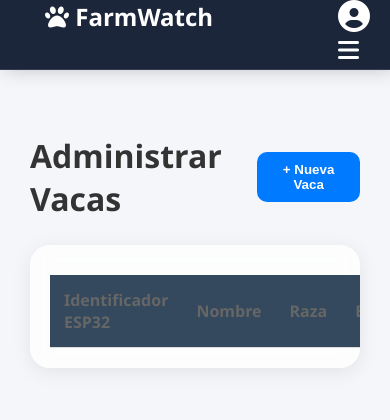
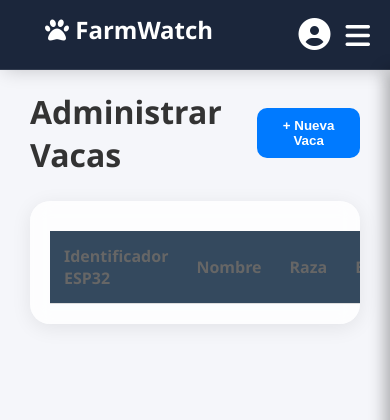
Before and after one commit to isarodri8914/farmwatch2.0, a Flask app: page /cows in a window 390 px wide. Shown: the top 420 px of the page. Run offline with Flask 3, Linux system fonts and the light colour scheme; the visitor is signed in with stand-in values (Sample User, id 1); data that the repository does not hold is empty.

Commit message:
Descripción de lo que cambiaste

```diff
--- a/static/css/navbar.css
+++ b/static/css/navbar.css
@@ -2,9 +2,9 @@
 .navbar {
     width: 260px;
     height: 100vh;
-    background: #1b263b; /* Color sólido para sidebar */
+    background: #1b263b;
     display: flex;
-    flex-direction: column; /* Alineación vertical */
+    flex-direction: column;
     justify-content: flex-start;
     align-items: flex-start;
     padding: 30px 0;
@@ -14,9 +14,10 @@
     z-index: 1000;
     border-right: 1px solid rgba(255,255,255,0.08);
     box-shadow: 4px 0 18px rgba(0,0,0,0.2);
+    transition: transform 0.3s ease; /* Para suavidad en móviles */
 }
 
-/* Ajuste de los contenedores internos */
+/* Contenedores internos */
 .nav-left {
     display: flex;
     flex-direction: column;
@@ -34,16 +35,12 @@
 
 .nav-links {
     display: flex;
-    flex-direction: column; /* Enlaces hacia abajo */
+    flex-direction: column;
     list-style: none;
     padding: 0;
     margin: 0;
     width: 100%;
     gap: 5px;
-}
-
-.nav-links li {
-    width: 100%;
 }
 
 .nav-links li a {
@@ -54,24 +51,25 @@
     text-decoration: none;
     font-size: 15px;
     padding: 14px 25px;
-    border-radius: 0; /* Estilo sidebar */
     transition: 0.3s ease;
 }
 
-/* Hover con efecto lateral */
 .nav-links li a:hover {
     background: rgba(255,255,255,0.05);
     color: #fff;
     padding-left: 30px;
-    border-left: 4px solid #4e73df; /* Color de acento */
+    border-left: 4px solid #4e73df;
 }
 
-/* Sección derecha (Usuario) al fondo */
+/* Usuario al fondo */
 .nav-right {
-    margin-top: auto; /* Empuja el perfil al final */
+    margin-top: auto;
     padding: 20px 25px;
     width: 100%;
     border-top: 1px solid rgba(255,255,255,0.1);
+    display: flex;
+    justify-content: space-between;
+    align-items: center;
 }
 
 .user-menu i {
@@ -79,28 +77,81 @@
     color: white;
 }
 
-/* Ajuste para el contenido principal */
+.hamburger {
+    display: none; /* Oculto en PC */
+    color: white;
+    font-size: 28px;
+    cursor: pointer;
+}
+
+/* Ajuste de página */
 .page-content {
-    margin-left: 260px; /* Deja espacio para el sidebar */
+    margin-left: 260px;
     padding: 30px;
     width: calc(100% - 260px);
 }
 
-/* RESPONSIVE: Vuelve a ser navbar superior en móviles */
+/* === RESPONSIVE (Móviles) === */
 @media(max-width: 850px) {
     .navbar {
         width: 100%;
         height: 70px;
         flex-direction: row;
         justify-content: space-between;
+        align-items: center;
         padding: 0 20px;
         border-right: none;
         border-bottom: 1px solid rgba(255,255,255,0.1);
+        background: #1b263b;
     }
 
-    .nav-left { flex-direction: row; gap: 10px; width: auto; }
-    .nav-links { display: none; } /* El JS mobile-menu se encarga */
-    .hamburger { display: block; color: white; font-size: 24px; }
-    .page-content { margin-left: 0; width: 100%; padding-top: 90px; }
-    .nav-right { margin-top: 0; width: auto; border: none; padding: 0; }
+    .nav-left { flex-direction: row; width: auto; gap: 0; }
+    .nav-links { display: none; } /* Ocultamos los links normales */
+
+    .nav-right {
+        margin-top: 0;
+        width: auto;
+        border: none;
+        padding: 0;
+        gap: 15px;
+    }
+
+    .hamburger {
+        display: block; /* Aparece el botón */
+    }
+
+    .page-content {
+        margin-left: 0;
+        width: 100%;
+        padding-top: 90px;
+    }
+
+    /* Ajuste del menú que se despliega (el que usa tu JS) */
+    .mobile-menu {
+        display: flex;
+        position: fixed;
+        top: 70px;
+        right: 0;
+        width: 70%; /* Un poco más ancho para que se vea pro */
+        height: calc(100vh - 70px);
+        background: #1b263b;
+        z-index: 9999;
+        transform: translateX(100%);
+        transition: transform 0.3s ease-in-out;
+        box-shadow: -5px 0 15px rgba(0,0,0,0.3);
+    }
+
+    .mobile-menu.active {
+        transform: translateX(0);
+    }
+
+    .mobile-menu a {
+        padding: 20px;
+        border-bottom: 1px solid rgba(255,255,255,0.05);
+        color: white;
+        text-decoration: none;
+        display: flex;
+        align-items: center;
+        gap: 15px;
+    }
 }
```
